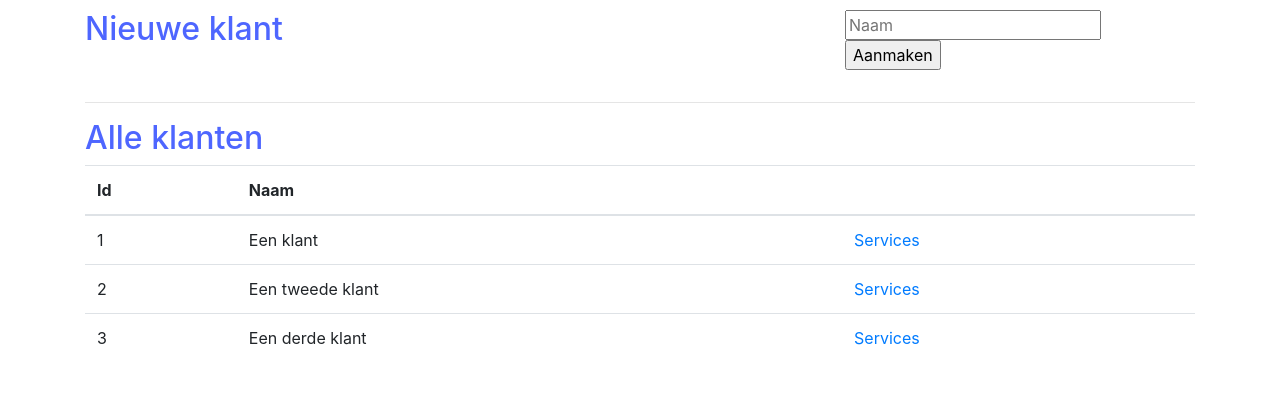
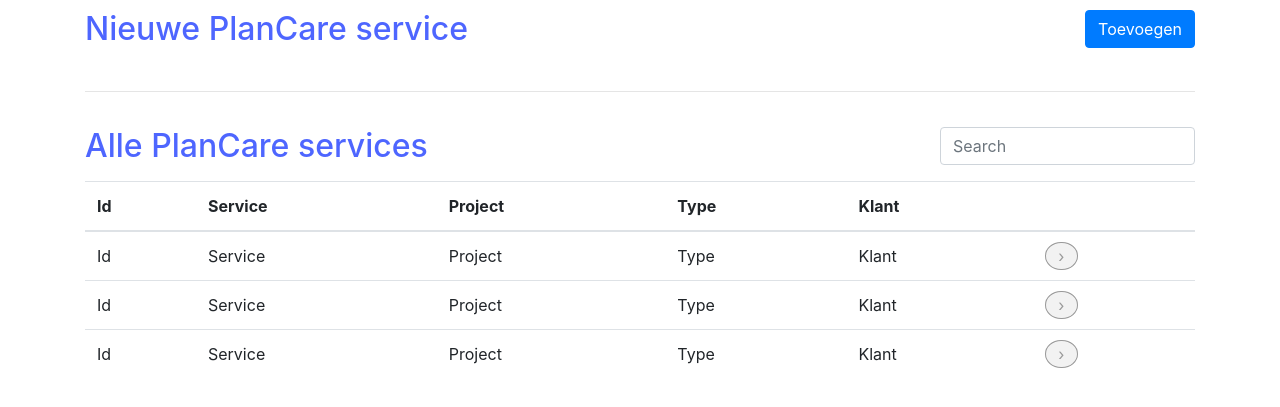
Before and after one commit to kabamgamer/plancare-tool, a PHP site: page / in a window 1280 px wide. Shown: the top 407 px of the page. Run offline with PHP 8.4, Linux system fonts and the light colour scheme.

Commit message:
Home
Homepage layout ubdate

```diff
--- a/assets/css/custom.css
+++ b/assets/css/custom.css
@@ -5,3 +5,26 @@ body{
 h2{
     color: #4e66ff;
 }
+
+hr{
+    margin: 35px 0px;
+}
+
+.align-right{
+    text-align: right;
+}
+
+/* Next button in table */
+.next {
+    background-color: #f2f2f2;
+    color: #999999;
+    border: 1px solid #999999;
+    border-radius: 50%;
+    padding: 3px 12px;
+}
+
+.next:hover {
+    background-color: #f2f2f2;
+    cursor: pointer;
+    color: black;
+}
--- /dev/null
+++ b/includes/modal.inc.php
@@ -0,0 +1,38 @@
+<!-- Large modal -->
+<div id="modal" class="modal fade bd-example-modal-lg" tabindex="-1" aria-hidden="true">
+    <div class="modal-dialog modal-lg">
+        <div class="modal-content">
+            <div class="modal-header">
+                <h5 class="modal-title" id="exampleModalLongTitle">Service toevoegen</h5>
+                <button type="button" class="close" data-dismiss="modal" aria-label="Close">
+                    <span aria-hidden="true">&times;</span>
+                </button>
+            </div>
+            <form method="post">
+                <div class="modal-body">
+                    <div class="form-group">
+                        <label for="name">Naam</label>
+                        <input class="form-control" type="text" name="name" placeholder="Naam">
+                    </div>
+                    <div class="form-group">
+                        <label for="customer">Klant</label>
+                        <input class="form-control" type="text" name="customer" placeholder="Klant">
+                    </div>
+                    <div class="form-group">
+                        <label for="type">Type</label>
+                        <select class="form-control" name="type">
+                            <option class="form-control" value="test">Test</option>
+                            <option class="form-control" value="productie">Productie</option>
+                            <option class="form-control" value="opleiding">Opleiding</option>
+                            <option class="form-control" value="acceptatie">Acceptatie</option>
+                        </select>
+                    </div>
+                </div>
+                <div class="modal-footer">
+                    <button type="button" class="btn btn-secondary" data-dismiss="modal">Close</button>
+                    <input type="submit" class="btn btn-primary" value="Toevoegen">
+                </div>
+            </form>
+        </div>
+    </div>
+</div>
--- a/index.php
+++ b/index.php
@@ -4,7 +4,6 @@
     <!-- Meta tags -->
     <meta charset="UTF-8">
     <meta name="viewport" content="width=device-width, initial-scale=1">
-    <meta http-equiv="refresh" content="30">
 
     <!-- Styles -->
     <link rel="stylesheet" href="https://stackpath.bootstrapcdn.com/bootstrap/4.1.0/css/bootstrap.min.css">
@@ -20,86 +19,71 @@
 
 <body>
     <div class="container">
-<!--        New customer -->
+        <!-- New customer -->
         <div class="row">
-            <div class="col-md-3 col-sm-3">
-                <h2>Nieuwe klant</h2>
+            <div class="col-md-8 col-sm-8">
+                <h2>Nieuwe PlanCare service</h2>
             </div>
-            <div class="col-md-5 col-sm-5"></div>
-            <div class="col-md-4 col-sm-4">
-                <form>
-                    <div class="form-group">
-                        <input type="text" placeholder="Naam">
-                        <input type="submit" value="Aanmaken">
-                    </div>
-                </form>
+            <div class="col-md-4 col-sm-4 align-right">
+                <button type="button" class="btn btn-primary" data-toggle="modal" data-target=".bd-example-modal-lg">Toevoegen</button>
             </div>
         </div>
 
         <hr>
 
-        <h2>Alle klanten</h2>
+        <!-- Search -->
+        <div class="row">
+            <div class="col-md-9 col-sm-9">
+                <h2>Alle PlanCare services</h2>
+            </div>
+            <div class="col-md-3 col-sm-3">
+                <div class="form-group">
+                    <input type="text" placeholder="Search" class="form-control">
+                </div>
+            </div>
+        </div>
+
+        <!-- Services -->
         <table class="table table-center">
             <thead>
                 <tr>
                     <th>Id</th>
-                    <th>Naam</th>
+                    <th>Service</th>
+                    <th>Project</th>
+                    <th>Type</th>
+                    <th>Klant</th>
                     <th></th>
                 </tr>
             </thead>
             <tbody>
-                <!-- Customer -->
                 <tr>
-                    <td>1</td>
-                    <td>Een klant</td>
-                    <td>
-                        <a href="#demo1" data-toggle="collapse">Services</a>
-                    </td>
+                    <td>Id</td>
+                    <td>Service</td>
+                    <td>Project</td>
+                    <td>Type</td>
+                    <td>Klant</td>
+                    <td><a href="#" class="next">&#8250;</a></td>
                 </tr>
-                <!-- PlanCare services -->
-                <tr id="demo1" class="collapse">
-                    <td colspan="3">
-                        PlanCare service 1<br>
-                        PlanCare service 2<br>
-                        PlanCare service 3
-                    </td>
+                <tr>
+                    <td>Id</td>
+                    <td>Service</td>
+                    <td>Project</td>
+                    <td>Type</td>
+                    <td>Klant</td>
+                    <td><a href="#" class="next">&#8250;</a></td>
                 </tr>
-
-                <!-- Customer -->
                 <tr>
-                    <td>2</td>
-                    <td>Een tweede klant</td>
-                    <td>
-                        <a href="#demo2" data-toggle="collapse">Services</a>
-                    </td>
-                </tr>
-                <!-- PlanCare services -->
-                <tr id="demo2" class="collapse">
-                    <td colspan="3">
-                        PlanCare service 1<br>
-                        PlanCare service 2<br>
-                        PlanCare service 3
-                    </td>
-                </tr>
-
-                <!-- Customer -->
-                <tr>
-                    <td>3</td>
-                    <td>Een derde klant</td>
-                    <td>
-                        <a href="#demo3" data-toggle="collapse">Services</a>
-                    </td>
-                </tr>
-                <!-- PlanCare services -->
-                <tr id="demo3" class="collapse">
-                    <td colspan="3">
-                        PlanCare service 1<br>
-                        PlanCare service 2<br>
-                        PlanCare service 3
-                    </td>
+                    <td>Id</td>
+                    <td>Service</td>
+                    <td>Project</td>
+                    <td>Type</td>
+                    <td>Klant</td>
+                    <td><a href="#" class="next">&#8250;</a></td>
                 </tr>
             </tbody>
         </table>
+
+        <?php include "includes/modal.inc.php"; ?>
     </div>
 </body>
 </html>
```
